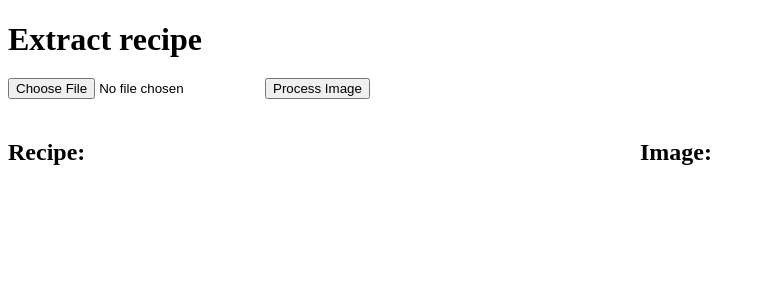
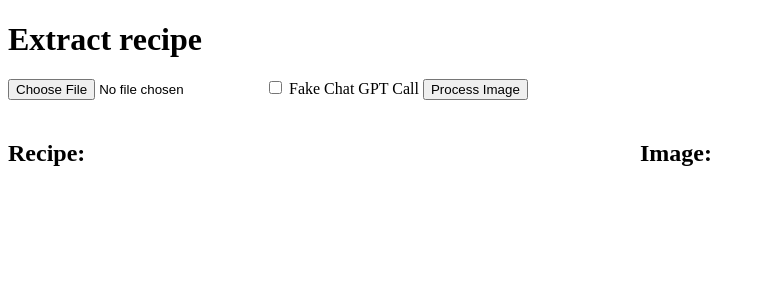
Before and after one commit to lassmanjm/extract_recipe, a Flask app: page /extract_recipe in a window 1280 px wide. Shown: the top 300 px of the page, without its empty margins (0-765 px from the left). Run offline with Flask 3, Linux system fonts and the light colour scheme.

Commit message:
Add option to fake chat GPT call for debugging

```diff
--- a/app.py
+++ b/app.py
@@ -1,7 +1,7 @@
 from flask import Flask, render_template, request, jsonify
 from PIL import Image
 from extract_recipe_text import extract_recipe
-# from fake_extract_recipe_text import extract_recipe
+from fake_extract_recipe_text import extract_recipe as fake_extract_recipe
 from flask_cors import CORS
 import re
 import json
@@ -10,18 +10,7 @@ import json
 app = Flask(__name__)
 CORS(app, resources={r"/python_server/*": {"origins": "http://localhost:5000"}})
 
-
-@app.route('/extract_recipe')
-def index():
-    return render_template('index.html')
-# def extract_json_from_response(respone
-
-@app.route('/extract_recipe/<string:recipe_json>')
-def recipe(recipe_json):
-    return render_template("recipe_template.html", recipe=recipe_json)
-
-@app.route('/extract_recipe/process', methods=['POST'])
-def process():
+def process(extract_recipe):
     if 'image' not in request.files:
         return jsonify({'message': 'No image provided'}), 400
 
@@ -42,5 +31,24 @@ def process():
     except Exception as e:
         return jsonify({'message': 'Error processing image: %s'%(str(e))}, 500)
 
+@app.route('/extract_recipe')
+def index():
+    return render_template('index.html')
+# def extract_json_from_response(respone
+
+@app.route('/extract_recipe/<string:recipe_json>')
+def recipe(recipe_json):
+    return render_template("recipe_template.html", recipe=recipe_json)
+
+@app.route('/extract_recipe/process_image', methods=['POST'])
+def process_image():
+    return process(extract_recipe)
+
+@app.route('/extract_recipe/fake_process_image', methods=['POST'])
+def fake_process_image():
+    return process(fake_extract_recipe)
+
+
+
 if __name__ == '__main__':
     app.run(debug=True, host='0.0.0.0', port=5000)
--- a/templates/index.html
+++ b/templates/index.html
@@ -60,13 +60,16 @@
     <h1>Extract recipe</h1>
     <form enctype="multipart/form-data" action="/process" method="post" id="upload-form">
         <input type="file" name="image" accept="image/*" id="image-input" onchange="previewImage(event)" required>
+        <label for="fakeCallCheckbox">
+            <input type="checkbox" id="fakeCallCheckbox" name="fakeCall">
+            Fake Chat GPT Call
+        </label>
         <button type="submit">Process Image</button>
     </form>
     <div class="container">
         <div class="left-div" id="recipe_div">
             <h2><b>Recipe:</b></h2>
-            <img id="loading"
-                src="http://fishpoopsoup.com/images/pizza_loading.gif">
+            <img id="loading" src="http://fishpoopsoup.com/images/pizza_loading.gif">
             <div id="result"></div>
         </div>
 
@@ -94,8 +97,12 @@
             e.preventDefault();
 
             var formData = new FormData(this);
+            var isFakeCall = document.getElementById('fakeCallCheckbox').checked;
 
-            fetch('http://fishpoopsoup.com/extract_recipe/process', {
+            // Build the URL based on the checkbox status
+            var url = isFakeCall ? 'http://fishpoopsoup.com/extract_recipe/fake_process_image' : 'http://fishpoopsoup.com/extract_recipe/process_image';
+
+            fetch(url, {
                 method: 'POST',
                 body: formData
             })
@@ -105,7 +112,7 @@
                     document.getElementById('loading').style.display = 'none'
                     document.getElementById('result').innerHTML = '<p>' + data.message + '</p>';
                     document.getElementById('result').innerHTML += '<p>' + data.recipe + '</p>';
-                    document.getElementById('result').innerHTML += '<a href="http://fishpoopsoup.com/extract_recipe/' +data.recipe + '">';
+                    document.getElementById('result').innerHTML += '<a href="http://fishpoopsoup.com/extract_recipe/' + data.recipe + '">';
                 })
                 .catch(error => {
                     console.error('Error:', error);
```
